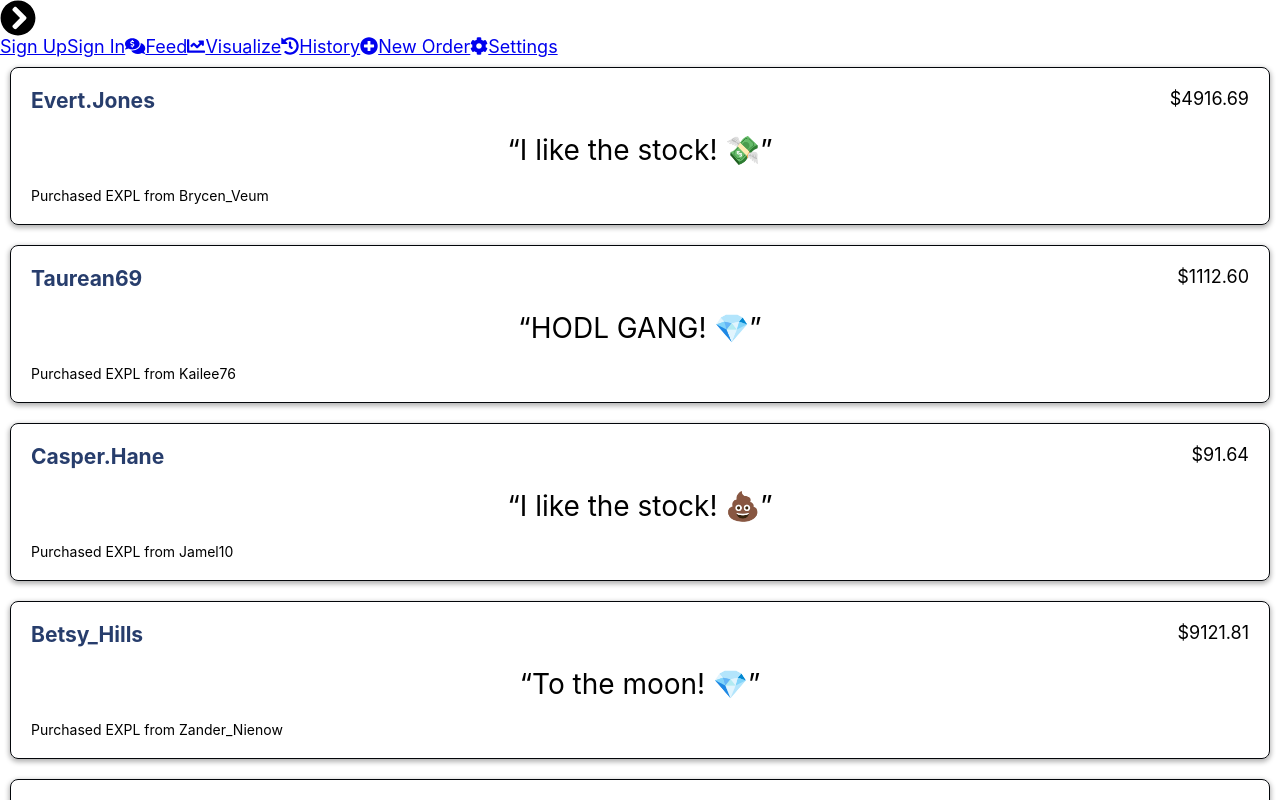
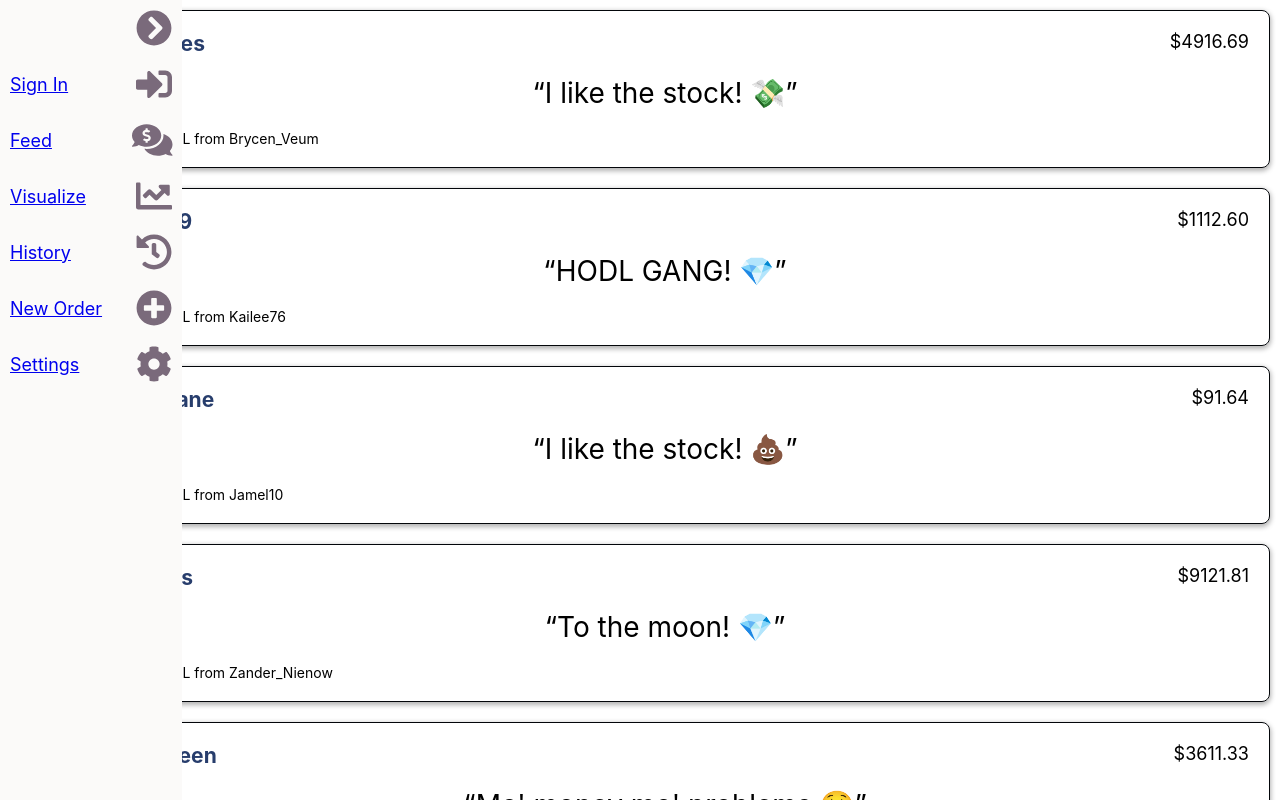
Before and after one commit to git-masi/memestock-frontend, a React (Create React App) app: page /transactions/feed in a window 1280 px wide. Shown: the top 800 px of the page. Built offline with nearby package versions, Linux system fonts and the light colour scheme.

Commit message:
Position elements

```diff
--- a/src/App.js
+++ b/src/App.js
@@ -1,5 +1,8 @@
 // Modules
 import React from 'react';
+
+// Styles
+import styles from './App.module.css';
 
 // Components
 import { BrowserRouter as Router, Switch, Route } from 'react-router-dom';
@@ -14,6 +17,7 @@ function App() {
     <>
       <GlobalLoader />
       <Router>
+        <main className={styles.main}>
           <Sidebar />
           <Switch>
             <Route path="/transactions/feed">
@@ -23,6 +27,7 @@ function App() {
               <Error404 />
             </Route>
           </Switch>
+        </main>
       </Router>
     </>
   );
--- /dev/null
+++ b/src/App.module.css
@@ -0,0 +1,4 @@
+.main {
+  display: grid;
+  grid-template-columns: 50px 1fr;
+}
--- a/src/features/sidebar/Sidebar.js
+++ b/src/features/sidebar/Sidebar.js
@@ -15,6 +15,7 @@ import {
   faChartLine,
   faChevronCircleLeft,
   faChevronCircleRight,
+  faSignInAlt,
 } from '@fortawesome/free-solid-svg-icons';
 
 export default function Sidebar() {
@@ -22,55 +23,62 @@ export default function Sidebar() {
 
   return (
     <div className={styles.container}>
-      {openSidebar && (
+      <div className={styles.wrapper}>
+        <p style={{ visibility: 'hidden' }}>hidden</p>
+        {openSidebar ? (
           <FontAwesomeIcon
             icon={faChevronCircleLeft}
             onClick={() => setOpenSidebar(false)}
+            className={styles.icon}
+            size="2x"
+          />
+        ) : (
+          <FontAwesomeIcon
+            icon={faChevronCircleRight}
+            onClick={() => setOpenSidebar(true)}
+            className={styles.icon}
             size="2x"
           />
         )}
 
-      {!openSidebar && (
-        <FontAwesomeIcon
-          icon={faChevronCircleRight}
-          onClick={() => setOpenSidebar(true)}
-          size="2x"
-        />
-      )}
-
-      <div className={styles.linkWrapper}>
-        <NavLink to="/sign-up" className={styles.link}>
-          Sign Up
-        </NavLink>
-
+        {/* todo: conditionally render based on global singed in state */}
         <NavLink to="/sign-in" className={styles.link}>
           Sign In
         </NavLink>
+        <FontAwesomeIcon icon={faSignInAlt} className={styles.icon} size="2x" />
 
         <NavLink to="/feed" className={styles.link}>
-          <FontAwesomeIcon icon={faCommentsDollar} />
           Feed
         </NavLink>
+        <FontAwesomeIcon
+          icon={faCommentsDollar}
+          className={styles.icon}
+          size="2x"
+        />
 
         <NavLink to="/visualize" className={styles.link}>
-          <FontAwesomeIcon icon={faChartLine} />
           Visualize
         </NavLink>
+        <FontAwesomeIcon icon={faChartLine} className={styles.icon} size="2x" />
 
         <NavLink to="/history" className={styles.link}>
-          <FontAwesomeIcon icon={faHistory} />
           History
         </NavLink>
+        <FontAwesomeIcon icon={faHistory} className={styles.icon} size="2x" />
 
         <NavLink to="/new-order" className={styles.link}>
-          <FontAwesomeIcon icon={faPlusCircle} />
           New Order
         </NavLink>
+        <FontAwesomeIcon
+          icon={faPlusCircle}
+          className={styles.icon}
+          size="2x"
+        />
 
         <NavLink to="/settings" className={styles.link}>
-          <FontAwesomeIcon icon={faCog} />
           Settings
         </NavLink>
+        <FontAwesomeIcon icon={faCog} className={styles.icon} size="2x" />
       </div>
     </div>
   );
--- a/src/features/sidebar/Sidebar.module.css
+++ b/src/features/sidebar/Sidebar.module.css
@@ -0,0 +1,32 @@
+.container {
+  position: relative;
+  background: transparent;
+}
+
+.wrapper {
+  position: absolute;
+  top: 0;
+  left: 0;
+  padding: 1rem;
+  width: fit-content;
+  height: 100%;
+  display: grid;
+  grid-template-columns: 1fr 50px;
+  grid-auto-rows: min-content;
+  align-items: center;
+  gap: 2rem;
+  font-size: var(--normal);
+  background: var(--white);
+}
+
+.link {
+  display: flex;
+  justify-content: space-between;
+  align-content: center;
+  white-space: nowrap;
+}
+
+.icon {
+  justify-self: end;
+  color: var(--dark-accent);
+}
```
Lines whose indentation alone changed are shown as unchanged.
